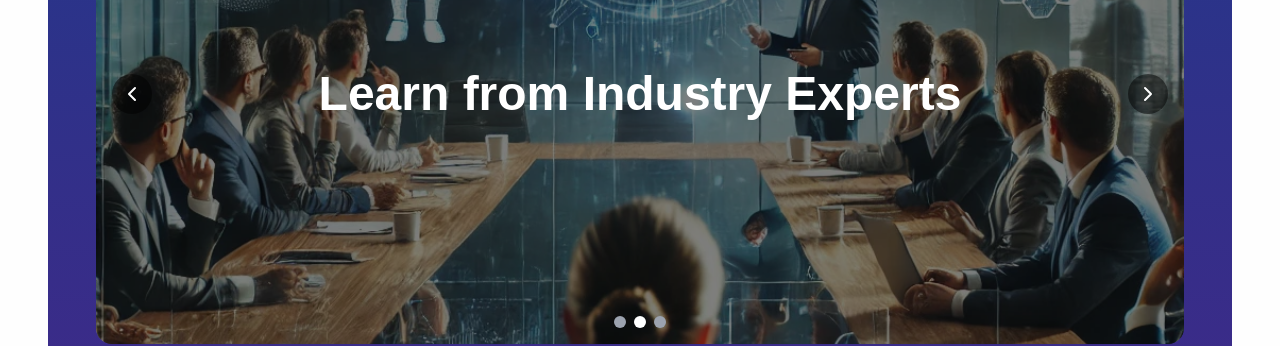
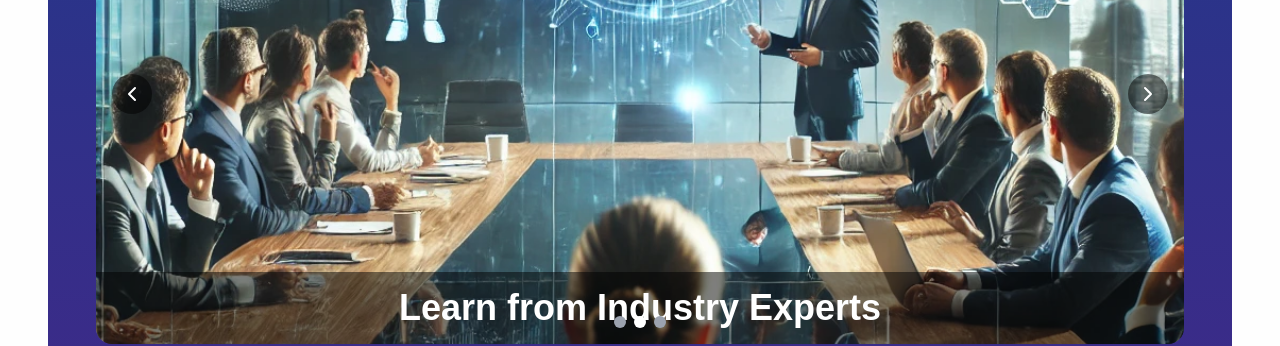
Before and after one commit to moghribalakrishna/GuruAvatar.org, a Next.js app: page /ai-masterclass in a window 1280 px wide. Shown: the part 488-834 px from the top of the page. Built offline with nearby package versions, Linux system fonts and the light colour scheme; no server answers.

Commit message:
Avoiding Text overlay on the images

```diff
--- a/app/ai-masterclass/page.tsx
+++ b/app/ai-masterclass/page.tsx
@@ -54,8 +54,8 @@ const AIMasterclassPage = () => {
                 quality={100}
                 priority={index === 0}
               />
-            <div className="absolute inset-0 bg-black bg-opacity-50 flex items-center justify-center">
-              <h2 className="text-3xl md:text-5xl font-bold text-center px-4">{slide.title}</h2>
+              <div className="absolute inset-x-0 bottom-0 bg-black bg-opacity-50 p-4">
+                <h2 className="text-2xl md:text-4xl font-bold text-center">{slide.title}</h2>
               </div>
             </motion.div>
           ))}
@@ -119,7 +119,7 @@ const AIMasterclassPage = () => {
                   whileTap={{ scale: 0.98 }}
                 >
                   <div className="relative h-48 mb-4 rounded-lg overflow-hidden">
-                    <Image src={module.image} alt={module.title} layout="fill" objectFit="cover" />
+                    <Image src={module.image} alt={module.title} layout="fill" objectFit="cover" quality={100} />
                   </div>
                   <h3 className="text-xl font-semibold mb-2 flex-grow">{module.title}</h3>
                   <ChevronRight className="ml-auto" />
@@ -133,7 +133,7 @@ const AIMasterclassPage = () => {
         <section className="mb-16">
           <h2 className="text-4xl font-bold mb-8 text-center">Meet Your Instructor</h2>
           <div className="bg-white bg-opacity-10 p-8 rounded-xl flex flex-col md:flex-row items-center">
-            <Image src="/founder-image.jpeg" alt="AI Instructor" width={300} height={300} className="rounded-full mb-6 md:mb-0 md:mr-8 shadow-lg" />
+            <Image src="/founder-image.jpeg" alt="AI Instructor" width={300} height={300} className="rounded-full mb-6 md:mb-0 md:mr-8 shadow-lg" quality={100} />
             <div>
               <h3 className="text-3xl font-bold mb-4">Balakrishna Moghri</h3>
               <p className="text-xl mb-4">Founder & CTO of 2 Startups & Worked for Multiple Startups</p>
```
Lines whose indentation alone changed are shown as unchanged.
